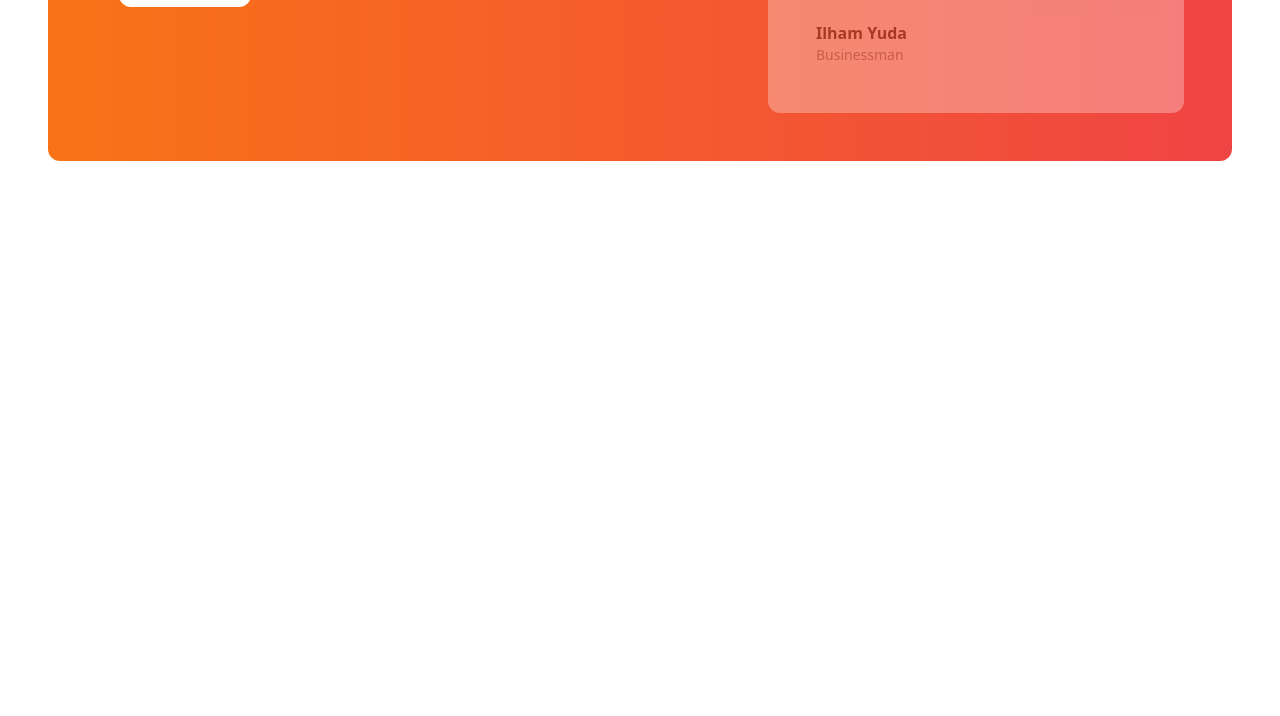
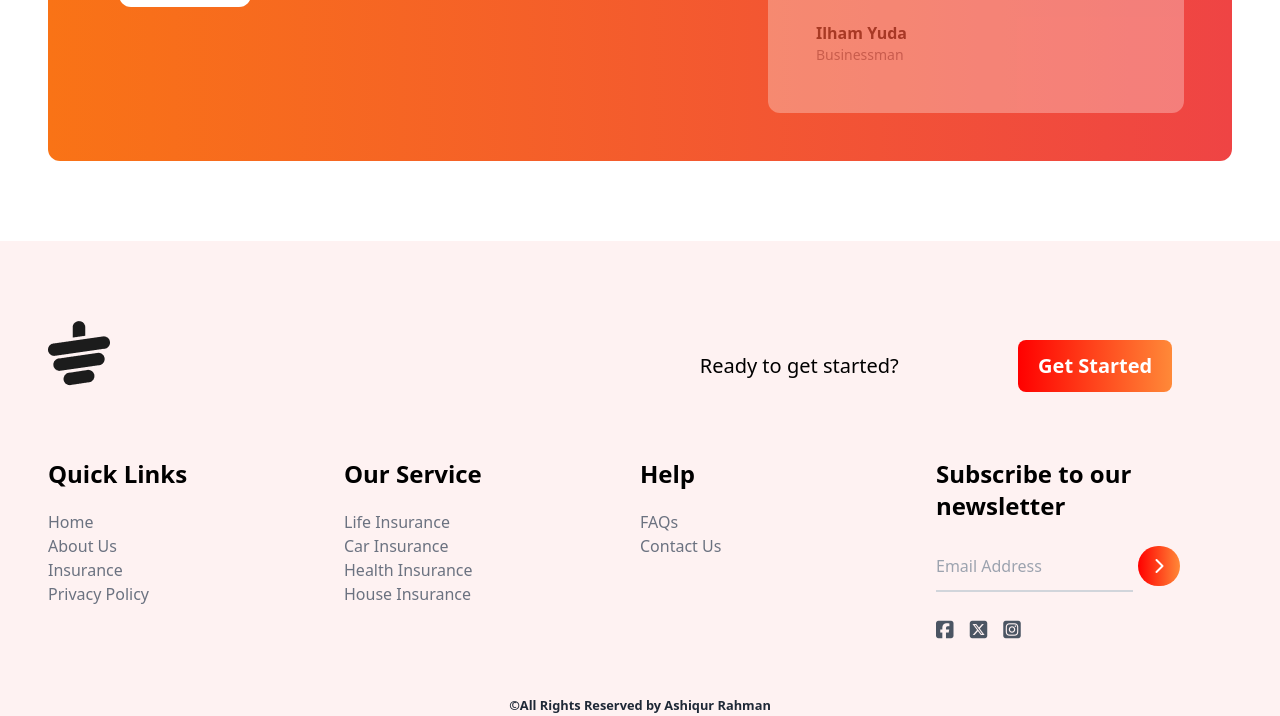
Before and after one commit to Ashiqur1819/Tea-House-with-Tailwind, a plain HTML site: page index.html in a window 1280 px wide. Shown: the part 2270-2986 px from the top of the page. Before the commit the page ends 2511 px from the top, so only its background shows below. Drawn offline with nearby package versions, Linux system fonts and the light colour scheme.

Commit message:
Added footer section

```diff
--- a/index.html
+++ b/index.html
@@ -150,5 +150,64 @@
 <!-- Clients section ends here -->
     </main>
 <!-- Main section ends here -->
+
+<!-- Footer section starts here -->
+    <footer class="bg-red-50 pt-20">
+        <div class="max-w-screen-xl px-4 md:px-7 lg:px-12 mx-auto">
+            <div class="md:flex justify-between mb-12">
+                <div>
+                    <img src="images/cup.png" class="mb-6" alt="">
+                </div>
+                <div class="flex items-center justify-around md:w-2/4">
+                    <p class="text-xl">Ready to get started?</p>
+                    <button class="bg-gradient-to-r from-[#FF0000] to-[#FF8938] px-5 py-3 text-white font-semibold text-xl rounded-lg">Get Started</button>
+                </div>
+            </div>
+
+            <div class="grid grid-cols-1 md:grid-cols-2 lg:grid-cols-4">
+                <div class="mb-6">
+                    <h3 class="text-2xl font-semibold mb-5">Quick Links</h3>
+                    <ul>
+                        <li class="font-medium"><a class="text-gray-500  hover:text-red-600" href="#">Home</a></li>
+                        <li class="font-medium"><a class="text-gray-500 hover:text-red-600" href="#">About Us</a></li>
+                        <li class="font-medium"><a class="text-gray-500 hover:text-red-600" href="#">Insurance</a></li>
+                        <li class="font-medium"><a class="text-gray-500 hover:text-red-600" href="#">Privacy Policy</a></li>
+                    </ul>
+                </div>
+                <div class="mb-6">
+                    <h3 class="text-2xl font-semibold mb-5">Our Service</h3>
+                    <ul>
+                        <li class="font-medium"><a class="hover:text-red-600 text-gray-500" href="#">Life Insurance</a></li>
+                        <li class="font-medium"><a class="hover:text-red-600 text-gray-500" href="#">Car Insurance</a></li>
+                        <li class="font-medium"><a class="hover:text-red-600 text-gray-500" href="#">Health Insurance</a></li>
+                        <li class="font-medium"><a class="hover:text-red-600 text-gray-500" href="#">House Insurance</a></li>
+                    </ul>
+                </div>
+                <div class="mb-6">
+                    <h3 class="text-2xl font-semibold mb-5">Help</h3>
+                    <ul>
+                        <li class="font-medium"><a class="hover:text-red-600 text-gray-500" href="#">FAQs</a></li>
+                        <li class="font-medium"><a class="hover:text-red-600 text-gray-500" href="#">Contact Us</a></li>
+                    </ul>
+                </div>
+                <div class="mb-6">
+                    <h3 class="text-2xl font-semibold mb-5">Subscribe to our newsletter</h3>
+                    <div>
+                        <input type="email" placeholder="Email Address" class="bg-transparent border-b-2 border-gray-300 py-3 w-4/6 outline-none">
+                            <i class="fa-solid fa-chevron-right bg-gradient-to-r from-[#FF0000] to-[#FF8938] p-3 px-4  text-white rounded-full"></i>
+                        <div class="mt-6 text-gray-600">
+                            <a href=""><i class="fa-brands fa-square-facebook mr-3 text-xl"></i></a>
+                            <a href=""><i class="fa-brands fa-square-x-twitter mr-3 text-xl"></i></a>
+                            <a href=""> <i class="fa-brands fa-square-instagram text-xl"></i></a>
+                        </div>
+                    </div>
+                </div>
+            </div>
+            <div class="text-center mt-6">
+                <small class="text-gray-800 font-semibold">&copy;All Rights Reserved by Ashiqur Rahman</small>
+            </div>
+        </div>
+    </footer>
+<!-- Footer section ends here -->
 </body>
 </html>
```
